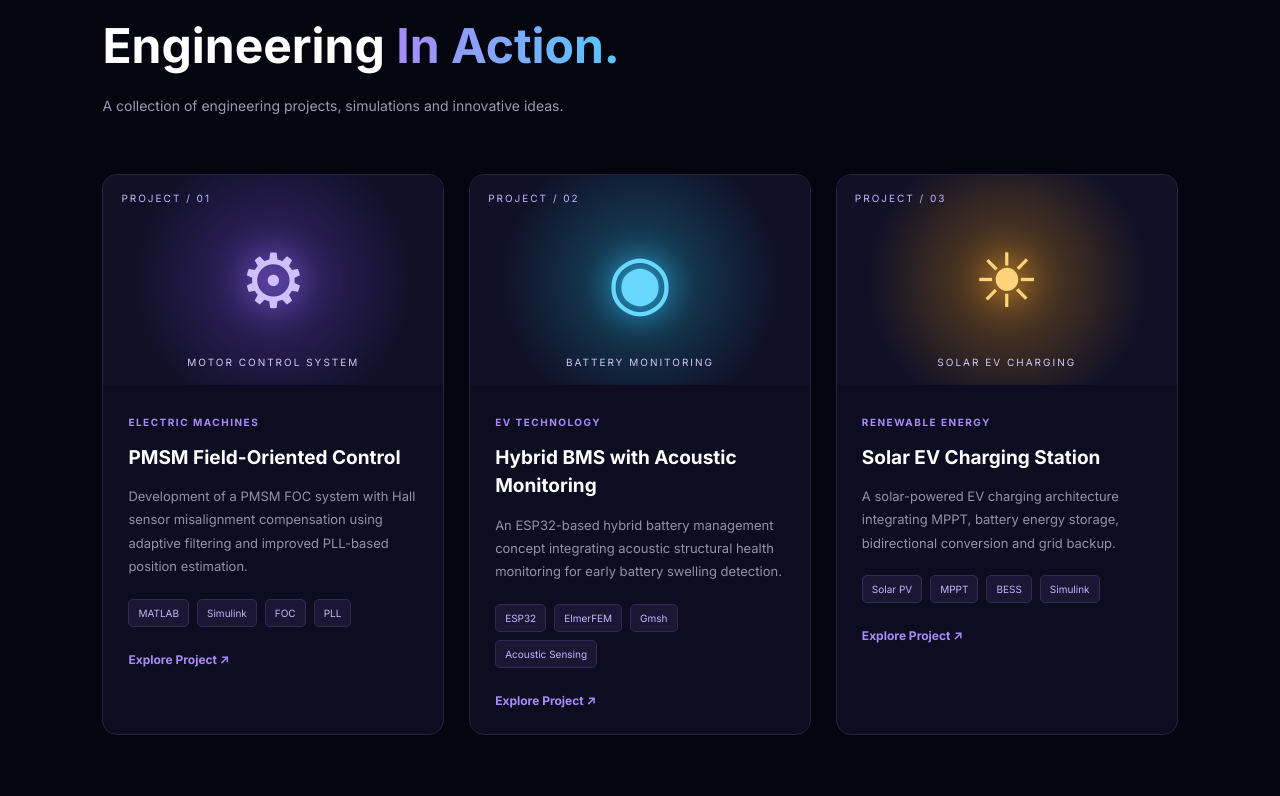
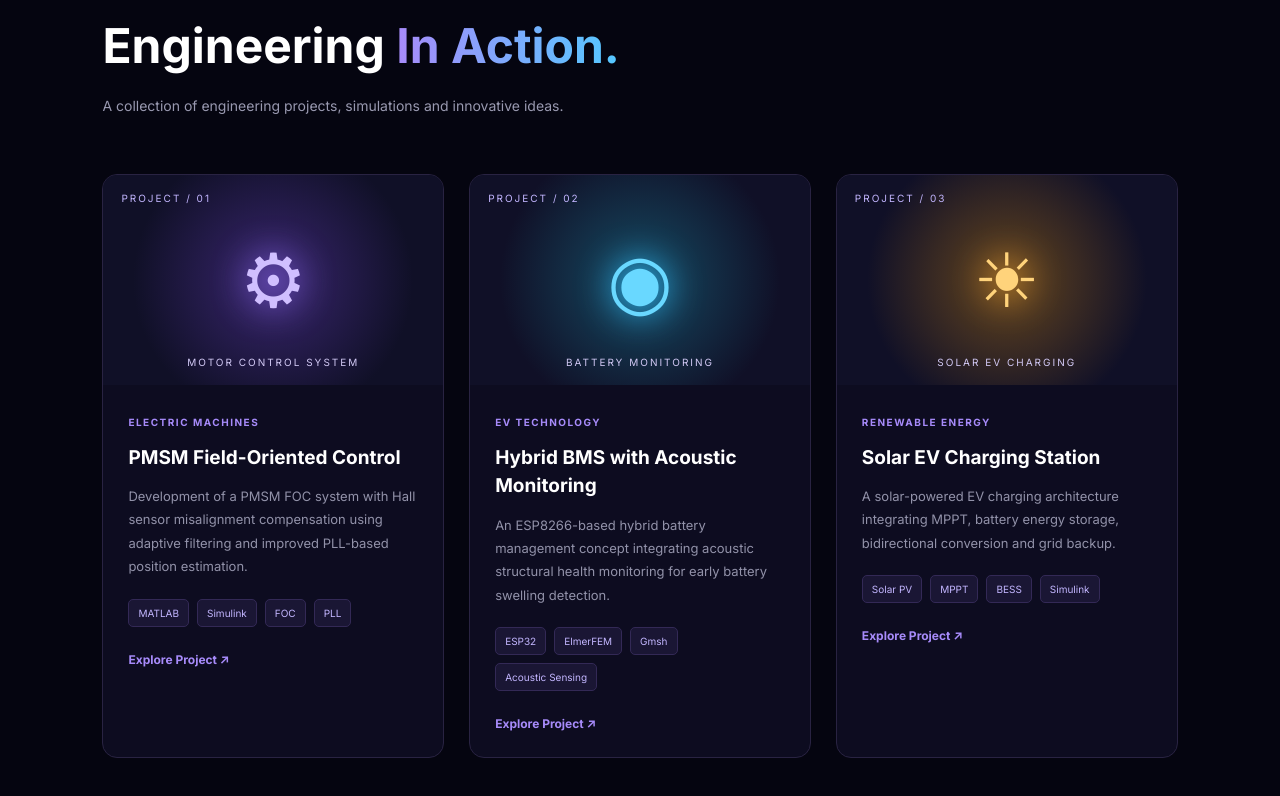
Before and after one commit to mdc45/portfolio, a plain HTML site: page index.html in a window 1280 px wide. Shown: the part 2332-3128 px from the top of the page. Drawn offline with Linux system fonts and the light colour scheme.

Commit message:
updated some changes

```diff
--- a/index.html
+++ b/index.html
@@ -290,7 +290,7 @@
                 <h3>Hybrid BMS with Acoustic Monitoring</h3>
 
                 <p>
-                    An ESP32-based hybrid battery management concept
+                    An ESP8266-based hybrid battery management concept
                     integrating acoustic structural health monitoring
                     for early battery swelling detection.
                 </p>
```
